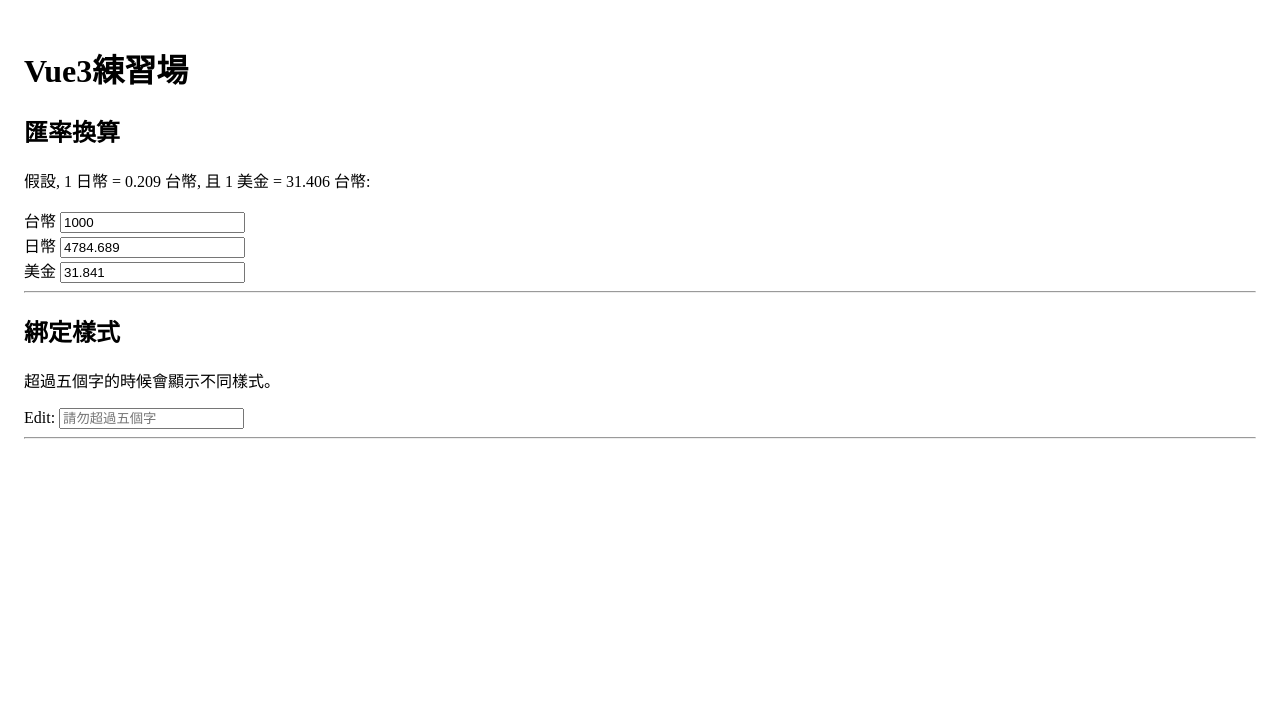
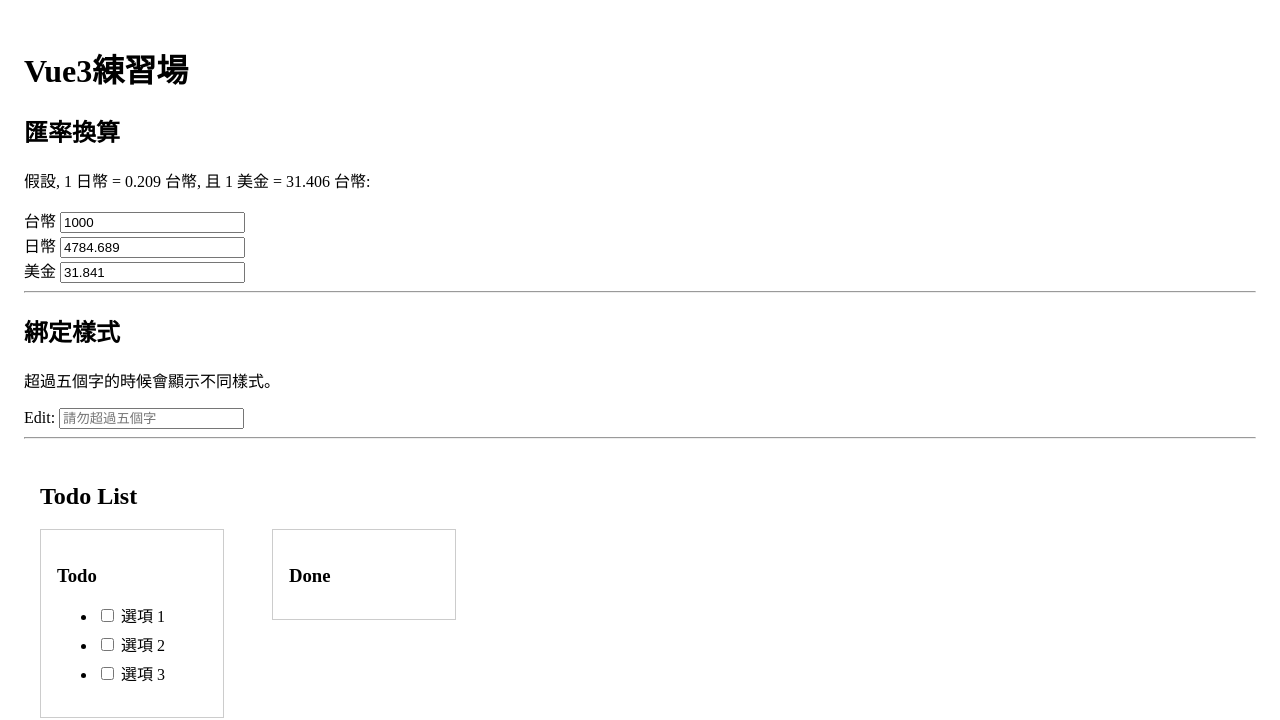
Before and after one commit to bater/hello-vue3, a Vue app: page / in a window 1280 px wide. Shown: the top 720 px of the page. Built offline with nearby package versions, Linux system fonts and the light colour scheme.

Commit message:
ToDo list example

```diff
--- a/src/App.vue
+++ b/src/App.vue
@@ -1,19 +1,20 @@
 <template>
-  <div id="app">
-    <h1>Vue3練習場</h1>
-    <CurrencyExchange />
-    <ModifiersClass/>
-  </div>
+  <h1>Vue3練習場</h1>
+  <CurrencyExchange />
+  <ModifiersClass/>
+  <ToDoList />
 </template>
 
 <script>
 import CurrencyExchange from './components/CurrencyExchange.vue';
 import ModifiersClass from './components/ModifiersClass.vue';
+import ToDoList from './components/ToDoList.vue';
 
 export default {
   components: {
     CurrencyExchange,
-    ModifiersClass
+    ModifiersClass,
+    ToDoList
   },
 };
 </script>
--- /dev/null
+++ b/src/components/ToDoList.vue
@@ -0,0 +1,89 @@
+<template>
+  <div class="example3">
+    <h2>Todo List</h2>
+    <div class="wrap">
+      <div class="todo-lists">
+        <h3>Todo</h3>
+        <ul>
+          <li v-for="i in todoLists" :key="i.id">
+            <label><input v-model="i.isDone" type="checkbox"> {{ i.title }}</label>
+          </li>
+        </ul>
+      </div>
+
+      <div class="done-lists">
+        <h3>Done</h3>
+        <ul>
+          <li v-for="i in doneLists" :key="i.id">
+            <label><input v-model="i.isDone" type="checkbox"> {{ i.title }}</label>
+          </li>
+        </ul>
+      </div>
+    </div>
+  </div>
+</template>
+<script>
+export default {
+  data() {
+    return {
+      lists: [{
+          id: 'task001',
+          title: '選項 1',
+          isDone: false
+        },
+        {
+          id: 'task002',
+          title: '選項 2',
+          isDone: false
+        },
+        {
+          id: 'task003',
+          title: '選項 3',
+          isDone: false
+        },
+      ]
+    }
+  },
+  computed: {
+    todoLists() {
+      return this.lists.filter(d => !d.isDone)
+    },
+    doneLists() {
+      return this.lists.filter(d => d.isDone)
+    },
+  }
+};
+</script>
+<style scoped>
+.example3 {
+  display: block;
+  padding: 1rem;
+  font-size: 1rem;
+}
+
+h3 {
+  margin-bottom: 1rem;
+}
+
+.wrap {
+  display: flex;
+  align-items: center;
+  justify-content: flex-start;
+  overflow: hidden;
+}
+
+.todo-lists, .done-lists {
+  display: block;
+  max-width: 150px;
+  width: 45%;
+  margin-right: 4%;
+  float: left;
+  border: 1px solid #ccc;
+  padding: 1rem;
+  align-self: flex-start;
+}
+
+li {
+  margin-bottom: 5px;
+}
+</style>
```
